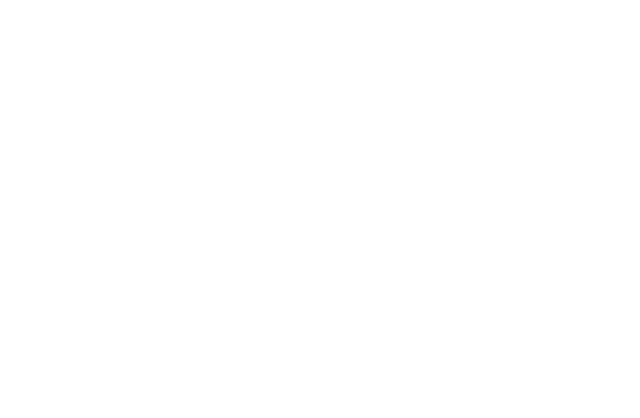
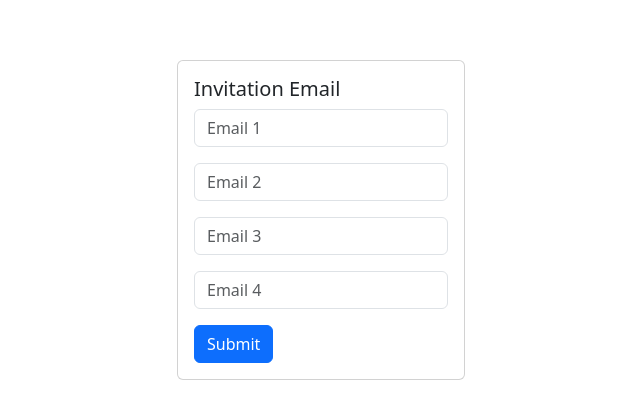
Before and after one commit to PatriciaMwangi/Project-tracker-FE, a React (Create React App) app in the folder client/: page /email_invitation in a window 1280 px wide. Before the commit this address had no page. Shown: the part 186-604 px from the top of the page, without its empty margins (319-959 px from the left). Built offline with nearby package versions, Linux system fonts and the light colour scheme.

Commit message:
email invites

```diff
--- a/client/package.json
+++ b/client/package.json
@@ -20,6 +20,7 @@
     "react-bootstrap": "^2.10.4",
     "react-chartjs-2": "^5.2.0",
     "react-dom": "^18.3.1",
+    "react-hook-form": "^7.52.2",
     "react-icons": "^5.2.1",
     "react-is": "^18.3.1",
     "react-redux": "^9.1.2",
--- a/client/src/App.js
+++ b/client/src/App.js
@@ -9,6 +9,7 @@
 import Home from './components/Homepage/Home';
 import ProjectForm from './components/Homepage/ProjectForm';
 import ProjectDetails from './components/Homepage/ProjectDetails';
+import Invited from './components/Homepage/EmailInvaitation';
 
 const App = () => {
   return (
@@ -16,6 +17,7 @@
       <Container maxWidth="lg">
         <Box sx={{ display: 'flex', flexDirection: 'column', alignItems: 'center', padding: 2 }}>
           <Routes>
+            <Route path='/email_invitation' element={<Invited/>}/>
             <Route path="/" element={<LandingPage />} />
             <Route path="/home" element={<Home />} />
             <Route path="/signup" element={<SignUp />} />
--- /dev/null
+++ b/client/src/components/Homepage/EmailInvaitation.js
@@ -0,0 +1,93 @@
+import { useEffect, useState } from "react"
+import { useNavigate } from "react-router-dom"
+import { useForm, SubmitHandler } from "react-hook-form"
+import './bootstrap-import.css'
+
+const Invited = () =>{
+
+    const navigate = useNavigate()
+    const { register, handleSubmit} = useForm()
+
+
+
+    const [projectData,setProjectData] = useState({})
+
+
+
+    const onSubmit = (data) =>{
+
+
+        console.log(data)
+        fetch('http://127.0.0.1:5600/projects',{
+            method: "POST",
+            headers: {
+                'Content-Type': 'application/json',
+            },
+            body: JSON.stringify(data)
+        })
+        .then((response)=>response.json())
+        .then(data =>{
+            console.log("data", data)
+            navigate('/home')
+        })
+        .catch(error => console.log("Error", error))
+
+    }
+
+
+
+    useEffect(()=>{
+        const storedProject = localStorage.getItem('project_data')
+        const parsed = JSON.parse(storedProject)
+        setProjectData(parsed)
+    },[])
+
+
+
+
+    return (
+        <div className="container d-flex justify-content-center align-items-center min-vh-100">
+        <div className="card" style={{ width: '18rem' }}>
+          <div className="card-body">
+            <h5 className="card-title">Invitation Email</h5>
+            <form onSubmit={handleSubmit(onSubmit)}>
+              <div className="form-group mb-3">
+                <input
+                  className="form-control"
+                  type="email"
+                  placeholder="Email 1"
+                  {...register("email1", { required: true })}
+                />
+              </div>
+              <div className="form-group mb-3">
+                <input
+                  className="form-control"
+                  type="email"
+                  placeholder="Email 2"
+                  {...register("email2", { required: true })}
+                />
+              </div>
+              <div className="form-group mb-3">
+                <input
+                  className="form-control"
+                  type="email"
+                  placeholder="Email 3"
+                  {...register("email3", { required: true })}
+                />
+              </div>
+              <div className="form-group mb-3">
+                <input
+                  className="form-control"
+                  type="email"
+                  placeholder="Email 4"
+                  {...register("email4", { required: true })}
+                />
+              </div>
+              <button type="submit" className="btn btn-primary">Submit</button>
+            </form>
+          </div>
+        </div>
+      </div>
+    )
+}
+export default Invited
--- a/client/src/components/Homepage/Home.css
+++ b/client/src/components/Homepage/Home.css
@@ -1,4 +1,5 @@
 /* App.css */
+
 body {
     font-family: Arial, sans-serif;
     margin: 0;
--- a/client/src/components/Homepage/ProjectForm.js
+++ b/client/src/components/Homepage/ProjectForm.js
@@ -30,7 +30,7 @@
 
       const data = await response.json();
       dispatch(addProject(data));
-      navigate('/');
+      navigate('/email_invitation');
     } catch (error) {
       setError(error.message);
     }
@@ -61,7 +61,7 @@
           onChange={(e) => setGithubUrl(e.target.value)}
           required
         />
-        <button type="submit">Add Project</button>
+        <button type="submit">Add Members</button>
       </form>
     </div>
   );
--- /dev/null
+++ b/client/src/components/Homepage/bootstrap-import.css
@@ -0,0 +1 @@
+@import url('https://cdn.jsdelivr.net/npm/bootstrap@5.3.3/dist/css/bootstrap.min.css');
```
Also changed, not shown: 1 other file (tests, documents, lock files or other folders).
